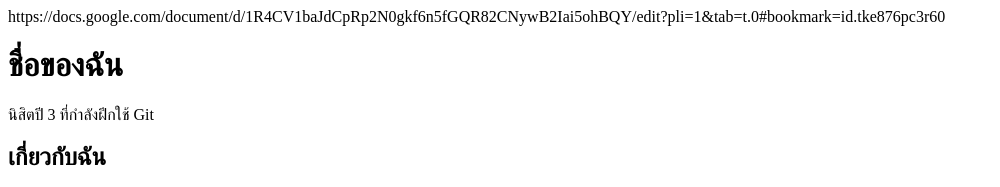
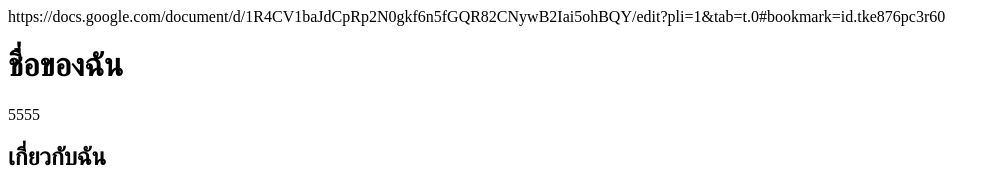
Before and after one commit to karnpunyawong2-cell/my-profile, a plain HTML site: page my-profile/index.html in a window 1280 px wide. Shown: the top 187 px of the page, without its empty margins (0-1000 px from the left). Drawn offline with Linux system fonts and the light colour scheme.

Commit message:
Change tagline

```diff
--- a/my-profile/index.html
+++ b/my-profile/index.html
@@ -9,7 +9,7 @@
 <body>
   <main class="card">
     <h1>ชื่อของฉัน</h1>
-    <p class="tagline">นิสิตปี 3 ที่กำลังฝึกใช้ Git</p>
+    <p class="tagline">5555</p>
 
     <h2>เกี่ยวกับฉัน</h2>
     <p>เขียนแนะนำตัวสั้น ๆ 1–2 บรรทัด</p>
```
